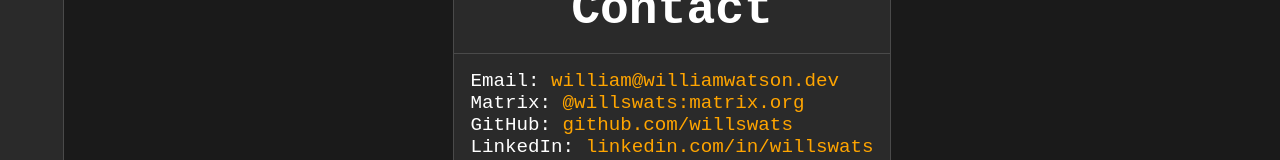
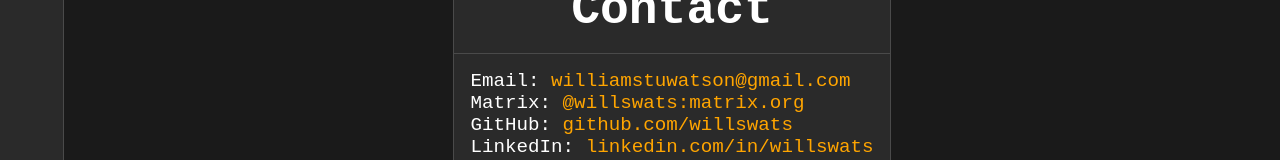
Before and after one commit to willswats/williamwatson, a SvelteKit app: page /contact in a window 1280 px wide. Shown: the part 362-522 px from the top of the page. Built offline with nearby package versions, Linux system fonts and the light colour scheme.

Commit message:
feat: change email

```diff
--- a/src/routes/contact/+page.svelte
+++ b/src/routes/contact/+page.svelte
@@ -10,7 +10,7 @@
 <PageCentre>
 	<PageH1>Contact</PageH1>
 	<section>
-		<p>Email: <a href="mailto:william@williamwatson.dev">william@williamwatson.dev</a></p>
+		<p>Email: <a href="mailto:williamstuwatson@gmail.com">williamstuwatson@gmail.com</a></p>
 		<p>
 			Matrix: <a
 				target="_blank"
```
